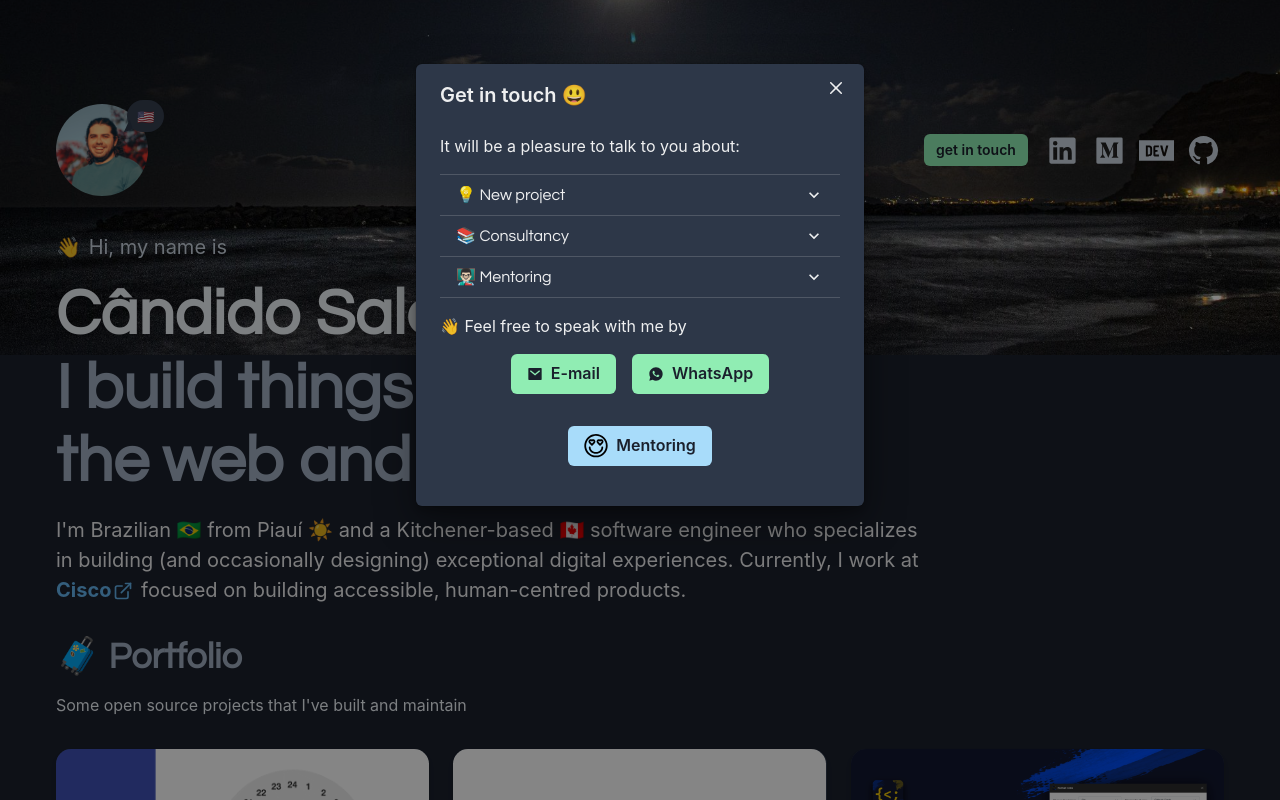
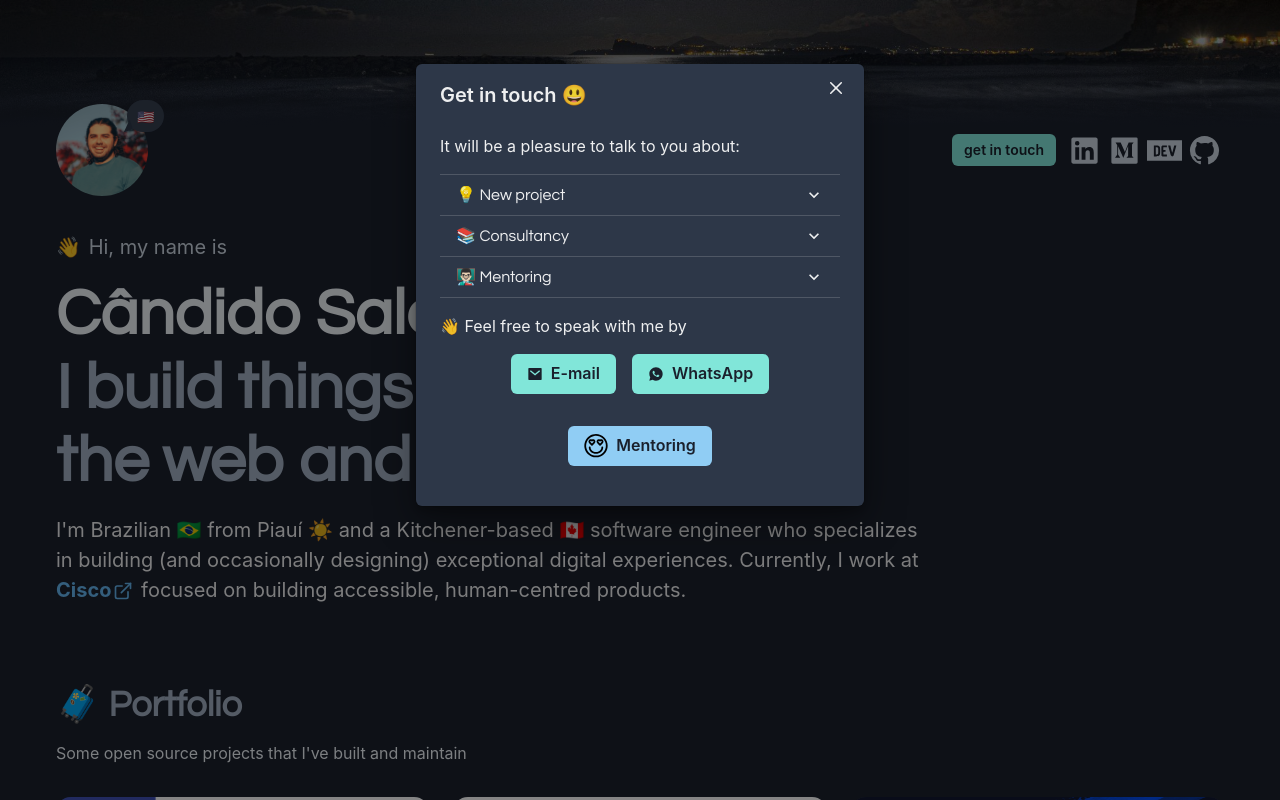
Before and after one commit to candidosales/personal-blog, a Next.js app: page / in a window 1280 px wide. Both pictures are taken after a click on the button "get in touch". Shown: the top 800 px of the page. Built offline with nearby package versions, Linux system fonts and the light colour scheme.

Commit message:
improve portfolio

```diff
--- a/components/modal-contact.tsx
+++ b/components/modal-contact.tsx
@@ -94,7 +94,7 @@ const ModalContact = ({isOpen, onClose, locale}): ReactElement => {
             >
               <Button
                 leftIcon={<RiMailFill />}
-                colorScheme="whatsapp"
+                colorScheme="teal"
                 variant="solid"
               >
                 E-mail
@@ -107,7 +107,7 @@ const ModalContact = ({isOpen, onClose, locale}): ReactElement => {
             >
               <Button
                 leftIcon={<RiWhatsappFill />}
-                colorScheme="whatsapp"
+                colorScheme="teal"
                 variant="solid"
               >
                 WhatsApp
@@ -120,7 +120,7 @@ const ModalContact = ({isOpen, onClose, locale}): ReactElement => {
             >
               <Button
                 leftIcon={<ADPListIcon />}
-                colorScheme="twitter"
+                colorScheme="blue"
                 variant="solid"
               >
                 {t.contact.mentoring.titleLink}
--- a/components/topbar.tsx
+++ b/components/topbar.tsx
@@ -6,6 +6,7 @@ import {
   Tooltip,
   useDisclosure,
   Select,
+  Hide,
 } from "@chakra-ui/react";
 import {RiLinkedinBoxFill, RiGithubFill, RiMediumFill} from "react-icons/ri";
 import {SiDevdotto} from "react-icons/si";
@@ -42,7 +43,7 @@ const Topbar = ({changeLanguage, locale}): ReactElement => {
       <div className="header-actions">
         <Button
           className="header-actions__get-in-touch"
-          colorScheme="whatsapp"
+          colorScheme="teal"
           size="sm"
           mr="2"
           onClick={onOpen}
@@ -60,6 +61,7 @@ const Topbar = ({changeLanguage, locale}): ReactElement => {
           </Link>
         </Tooltip>
         <Tooltip hasArrow label="Medium" placement="auto">
+          <Hide below="md">
             <Link href="https://medium.com/@candidosales" isExternal>
               <IconButton
                 variant="ghost"
@@ -68,8 +70,10 @@ const Topbar = ({changeLanguage, locale}): ReactElement => {
                 icon={<RiMediumFill />}
               />
             </Link>
+          </Hide>
         </Tooltip>
         <Tooltip hasArrow label="Dev.to" placement="auto">
+          <Hide below="md">
             <Link href="https://dev.to/candidosales" isExternal>
               <IconButton
                 variant="ghost"
@@ -78,8 +82,10 @@ const Topbar = ({changeLanguage, locale}): ReactElement => {
                 icon={<SiDevdotto />}
               />
             </Link>
+          </Hide>
         </Tooltip>
         <Tooltip hasArrow label="Github" placement="auto">
+          <Hide below="md">
             <Link href="https://github.com/candidosales" isExternal>
               <IconButton
                 variant="ghost"
@@ -88,6 +94,7 @@ const Topbar = ({changeLanguage, locale}): ReactElement => {
                 icon={<RiGithubFill />}
               />
             </Link>
+          </Hide>
         </Tooltip>
       </div>
       <ModalContact isOpen={isOpen} onClose={onClose} locale={locale} />
--- a/pages/index.tsx
+++ b/pages/index.tsx
@@ -7,6 +7,7 @@ import {Box, Flex, Link, SimpleGrid, useDisclosure} from "@chakra-ui/react";
 import {chooseTranslate} from "../utils/translate";
 import {extras, portfolio, posts, volunteer, hobbies} from "../data/portfolios";
 import {useRouter} from "next/router";
+import {RiMastodonFill, RiTwitterFill} from "react-icons/ri";
 
 const Home = (): ReactElement => {
   const {isOpen, onOpen, onClose} = useDisclosure();
@@ -182,7 +183,7 @@ const Home = (): ReactElement => {
               {t.footer.letsWorkTogether}
               <ArrowForwardIcon />
             </h1>
-            <Box justifyContent="space-between" display="flex">
+            <Box justifyContent="center" display="flex" flexDirection="column">
               <p>
                 {t.footer.madeBy}
                 <Link color="blue.500" href="https://nextjs.org/" isExternal>
@@ -199,6 +200,16 @@ const Home = (): ReactElement => {
                   href="https://twitter.com/candidosales"
                   isExternal
                 >
+                  <RiTwitterFill />
+                  @candidosales
+                </Link>
+                <Link
+                  color="blue.500"
+                  rel="me"
+                  href="https://mastodon.social/@candidosales"
+                  isExternal
+                >
+                  <RiMastodonFill />
                   @candidosales
                 </Link>
               </p>
--- a/styles/global.scss
+++ b/styles/global.scss
@@ -45,14 +45,16 @@ a {
 
   @media screen and (min-width: 22.5em) {
     background-position-y: -50px;
+    background-image: none;
   }
 
   @media screen and (min-width: 30em) {
     background-position-y: -50px;
+    background-image: url('../public/background-light.jpg');
   }
 
   @media screen and (min-width: 62em) {
-    background-position-y: -100px;
+    background-position-y: -250px;
   }
 }
 
@@ -84,8 +86,8 @@ a {
 
   @media screen and (min-width: 80em) {
     background: linear-gradient(0deg,
-        var(--chakra-colors-gray-50) 93%,
-        rgba(255, 255, 255, 0) 95%);
+        var(--chakra-colors-gray-50) 96%,
+        rgba(255, 255, 255, 0) 100%);
   }
 }
 
@@ -288,7 +290,7 @@ footer {
     font-weight: bold;
     width: 100%;
     padding-bottom: 2rem;
-
+    text-align: center;
     &:hover {
       text-decoration: underline;
     }
@@ -298,8 +300,9 @@ footer {
     display: flex;
     flex-direction: row;
     line-height: 1rem;
-    align-items: center;
+    justify-content: center;
     font-size: 0.8rem;
+    margin-bottom: 0.5rem;
   }
 
   a {
@@ -395,12 +398,12 @@ footer a {
   font-size: var(--chakra-fontSizes-xl);
   @media screen and (min-width: 22.5em) {
     width: 100%;
-    font-size: var(--chakra-fontSizes-lg);
+    font-size: var(--chakra-fontSizes-md);
   }
 
   @media screen and (min-width: 30em) {
     width: 100%;
-    font-size: var(--chakra-fontSizes-lg);
+    font-size: var(--chakra-fontSizes-md);
   }
 
   @media screen and (min-width: 48em) {
@@ -415,6 +418,7 @@ footer a {
 }
 
 .grid {
+  margin-top: 3rem;
   margin-bottom: 3rem;
 
   @media screen and (min-width: 62em) {
@@ -470,14 +474,11 @@ footer a {
 
 .portfolios {
   article {
-    box-shadow: none;
     cursor: pointer;
     transition: all 0.2s ease 0s;
     transform: scale(1);
     background: #fff;
     border-radius: 15px;
-    box-shadow: var(--chakra-shadows-md);
-
     a {
       width: 100%;
     }
@@ -562,11 +563,11 @@ footer a {
   align-items: center;
 
   @media screen and (min-width: 22.5em) {
-    width: 260px;
+    width: fit-content;
   }
 
   @media screen and (min-width: 30em) {
-    width: 300px;
+    width: fit-content;
   }
 
   svg {
@@ -662,14 +663,14 @@ footer a {
 
     @media screen and (min-width: 62em) {
       background: linear-gradient(0deg,
-          var(--chakra-colors-gray-800) 93%,
-          rgba(255, 255, 255, 0) 98%);
+          var(--chakra-colors-gray-800) 98%,
+          rgba(255, 255, 255, 0) 100%);
     }
 
     @media screen and (min-width: 80em) {
       background: linear-gradient(0deg,
-          var(--chakra-colors-gray-800) 93%,
-          rgba(255, 255, 255, 0) 95%);
+          var(--chakra-colors-gray-800) 98%,
+          rgba(255, 255, 255, 0) 100%);
     }
   }
 
```
Also changed, not shown: components/portfolio.tsx (+3 -4 lines). Lines whose indentation alone changed are shown as unchanged.
